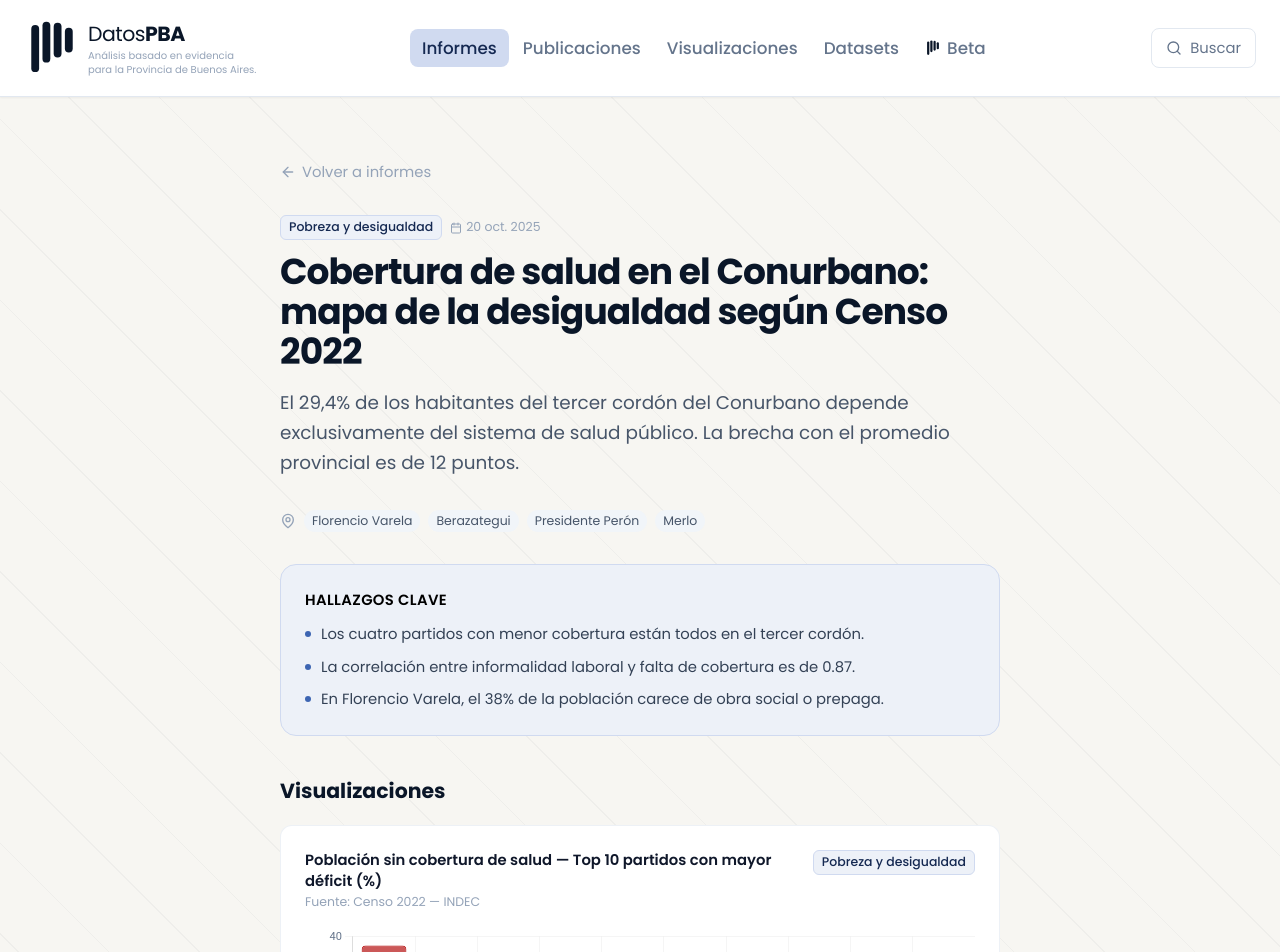
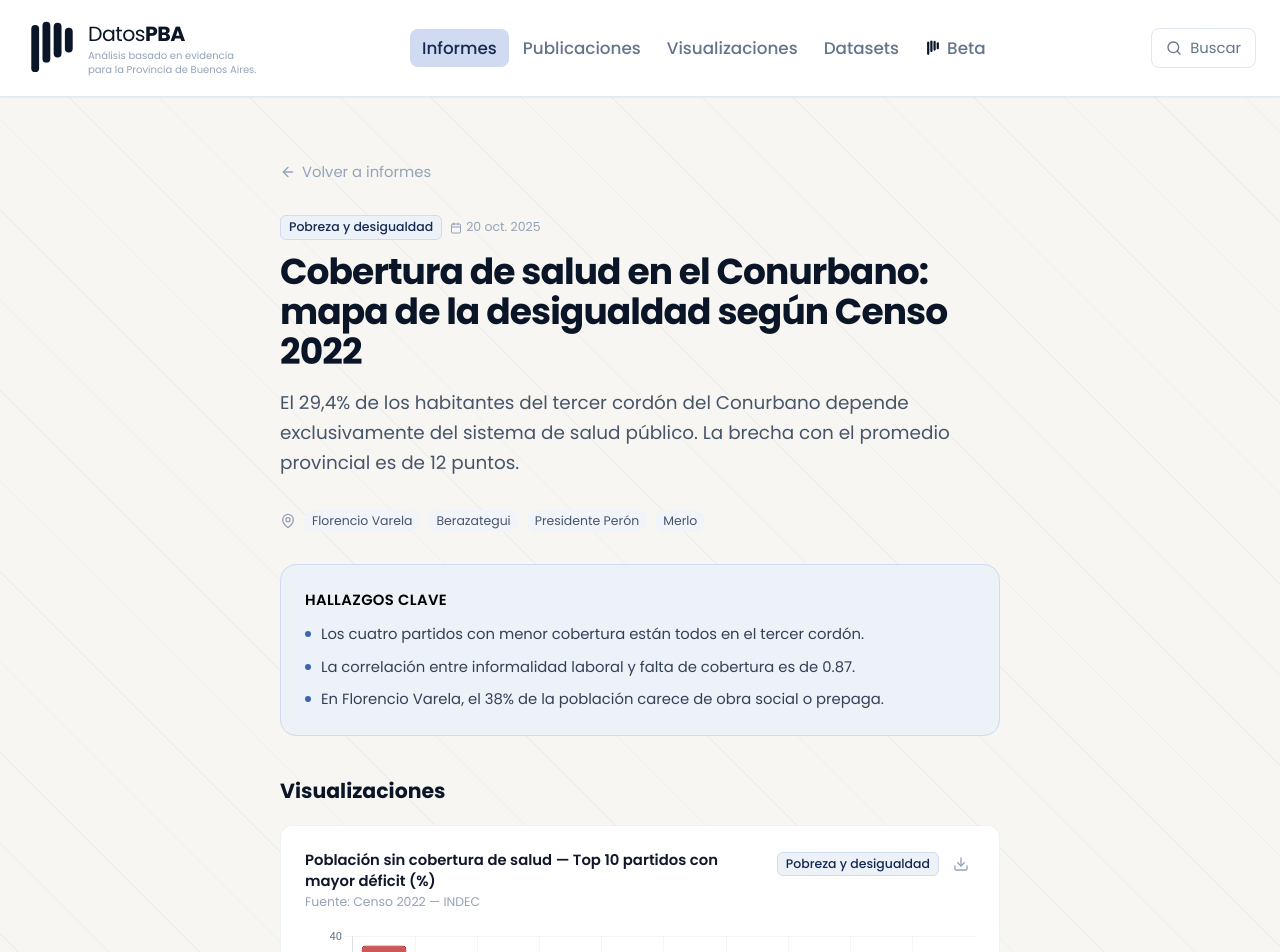
Before and after one commit to Sr4312/DatosPBA2.0, a React (Vite) app: page /informes/cobertura-salud-2022 in a window 1280 px wide. Shown: the top 952 px of the page. Built offline with nearby package versions, Linux system fonts and the light colour scheme.

Commit message:
actualizo archivos

```diff
--- a/package.json
+++ b/package.json
@@ -11,6 +11,7 @@
   "dependencies": {
     "chart.js": "^4.4.1",
     "framer-motion": "^11.3.0",
+    "html2canvas": "^1.4.1",
     "leaflet": "^1.9.4",
     "lucide-react": "^0.400.0",
     "react": "^18.3.1",
--- a/src/components/visualizaciones/VizCard.jsx
+++ b/src/components/visualizaciones/VizCard.jsx
@@ -1,6 +1,9 @@
+import { useRef } from 'react'
 import { Link } from 'react-router-dom'
 import { motion } from 'framer-motion'
 import { Badge } from '@/components/ui/badge'
+import { Download } from 'lucide-react'
+import html2canvas from 'html2canvas'
 import {
   Chart as ChartJS,
   CategoryScale, LinearScale,
@@ -34,6 +37,62 @@ const BASE_OPTIONS = {
       grid:  { color: 'rgba(0,0,0,0.04)' },
     },
   },
+}
+
+// Twitter optimal: 1200x675 (16:9)
+const TW_W = 1200
+const TW_H = 675
+const PADDING = 60
+const FOOTER_H = 56
+
+function drawBrandedCanvas(sourceCanvas, title, fuente) {
+  const out = document.createElement('canvas')
+  out.width = TW_W
+  out.height = TW_H
+  const ctx = out.getContext('2d')
+
+  // Background
+  ctx.fillStyle = '#ffffff'
+  ctx.fillRect(0, 0, TW_W, TW_H)
+
+  // Title
+  ctx.fillStyle = '#0a1628'
+  ctx.font = 'bold 26px Roboto, system-ui, sans-serif'
+  ctx.fillText(title, PADDING, 52, TW_W - PADDING * 2)
+
+  // Source
+  if (fuente) {
+    ctx.fillStyle = '#94a3b8'
+    ctx.font = '18px Roboto, system-ui, sans-serif'
+    ctx.fillText(`Fuente: ${fuente}`, PADDING, 80)
+  }
+
+  // Chart area
+  const chartY = fuente ? 100 : 80
+  const chartH = TW_H - chartY - FOOTER_H - 16
+  ctx.drawImage(sourceCanvas, PADDING, chartY, TW_W - PADDING * 2, chartH)
+
+  // Footer bar
+  const footerY = TW_H - FOOTER_H
+  ctx.fillStyle = '#0a1628'
+  ctx.fillRect(0, footerY, TW_W, FOOTER_H)
+  ctx.fillStyle = '#ffffff'
+  ctx.font = 'bold 22px Roboto, system-ui, sans-serif'
+  ctx.fillText('Datos', PADDING, footerY + 36)
+  ctx.fillStyle = '#60a5fa'
+  ctx.fillText('PBA', PADDING + 72, footerY + 36)
+  ctx.fillStyle = '#94a3b8'
+  ctx.font = '16px Roboto, system-ui, sans-serif'
+  ctx.fillText('datospba.com', TW_W - PADDING - 130, footerY + 36)
+
+  return out
+}
+
+function triggerDownload(canvas, filename) {
+  const a = document.createElement('a')
+  a.download = filename.replace(/[^a-zA-Z0-9\-_áéíóúñ ]/g, '').trim() + '.png'
+  a.href = canvas.toDataURL('image/png')
+  a.click()
 }
 
 function TableContent({ tableData }) {
@@ -106,9 +165,53 @@ function TableContent({ tableData }) {
 
 export default function VizCard({ viz, index = 0 }) {
   const ChartComponent = CHART_COMPONENTS[viz.tipo] ?? Bar
+  const chartRef = useRef(null)
+  const cardRef = useRef(null)
+
+  async function handleDownload() {
+    const filename = viz.titulo || 'visualizacion'
+
+    if (viz.tipo === 'tabla') {
+      const captured = await html2canvas(cardRef.current, {
+        scale: 2,
+        useCORS: true,
+        backgroundColor: '#ffffff',
+      })
+      // Scale captured to Twitter dimensions
+      const out = document.createElement('canvas')
+      out.width = TW_W
+      out.height = TW_H
+      const ctx = out.getContext('2d')
+      ctx.fillStyle = '#ffffff'
+      ctx.fillRect(0, 0, TW_W, TW_H)
+      const scale = Math.min(TW_W / captured.width, (TW_H - FOOTER_H) / captured.height)
+      const dw = captured.width * scale
+      const dh = captured.height * scale
+      ctx.drawImage(captured, (TW_W - dw) / 2, 0, dw, dh)
+      // Footer
+      const footerY = TW_H - FOOTER_H
+      ctx.fillStyle = '#0a1628'
+      ctx.fillRect(0, footerY, TW_W, FOOTER_H)
+      ctx.fillStyle = '#ffffff'
+      ctx.font = 'bold 22px Roboto, system-ui, sans-serif'
+      ctx.fillText('Datos', PADDING, footerY + 36)
+      ctx.fillStyle = '#60a5fa'
+      ctx.fillText('PBA', PADDING + 72, footerY + 36)
+      ctx.fillStyle = '#94a3b8'
+      ctx.font = '16px Roboto, system-ui, sans-serif'
+      ctx.fillText('datospba.com', TW_W - PADDING - 130, footerY + 36)
+      triggerDownload(out, filename)
+    } else {
+      const chartCanvas = chartRef.current?.canvas
+      if (!chartCanvas) return
+      const out = drawBrandedCanvas(chartCanvas, viz.titulo, viz.fuente)
+      triggerDownload(out, filename)
+    }
+  }
 
   return (
     <motion.div
+      ref={cardRef}
       initial={{ opacity: 0, y: 20 }}
       whileInView={{ opacity: 1, y: 0 }}
       viewport={{ once: true }}
@@ -123,14 +226,23 @@ export default function VizCard({ viz, index = 0 }) {
             <p className="text-xs text-slate-400 mt-0.5">Fuente: {viz.fuente}</p>
           )}
         </div>
-        {viz.tema && <Badge variant="secondary" className="shrink-0">{viz.tema}</Badge>}
+        <div className="flex items-center gap-2 shrink-0">
+          {viz.tema && <Badge variant="secondary">{viz.tema}</Badge>}
+          <button
+            onClick={handleDownload}
+            title="Descargar PNG para Twitter"
+            className="p-1.5 rounded-lg text-slate-400 hover:text-brand-600 hover:bg-brand-50 transition-colors"
+          >
+            <Download className="w-4 h-4" />
+          </button>
+        </div>
       </div>
 
       {viz.tipo === 'tabla' ? (
         <TableContent tableData={viz.tableData} />
       ) : (
         <div className="h-64">
-          <ChartComponent data={viz.chartData} options={BASE_OPTIONS} />
+          <ChartComponent ref={chartRef} data={viz.chartData} options={BASE_OPTIONS} />
         </div>
       )}
 
```
Also changed, not shown: 1 other file (tests, documents, lock files or other folders).
